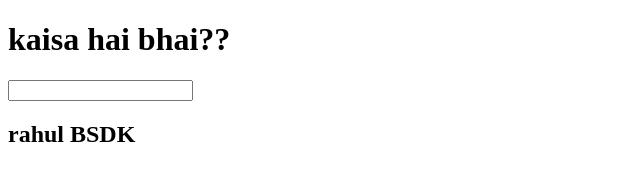
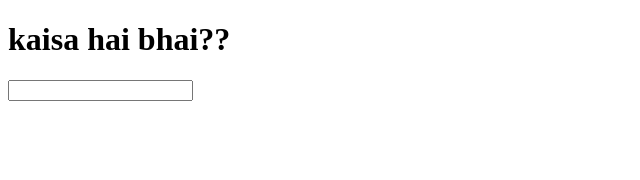
Before and after one commit to rahulrelan223/Github-workshop, a plain HTML site: page index.html in a window 1280 px wide. Shown: the whole page, without its empty margins (0-640 px from the left). Drawn offline with Linux system fonts and the light colour scheme.

Commit message:
Update index.html

```diff
--- a/index.html
+++ b/index.html
@@ -5,7 +5,7 @@
 <body>
 <h1>kaisa hai bhai??</h1>
   <input type="text">
- <h2>rahul BSDK<h2>
+
 </body>
 </head>
 </html>
```
